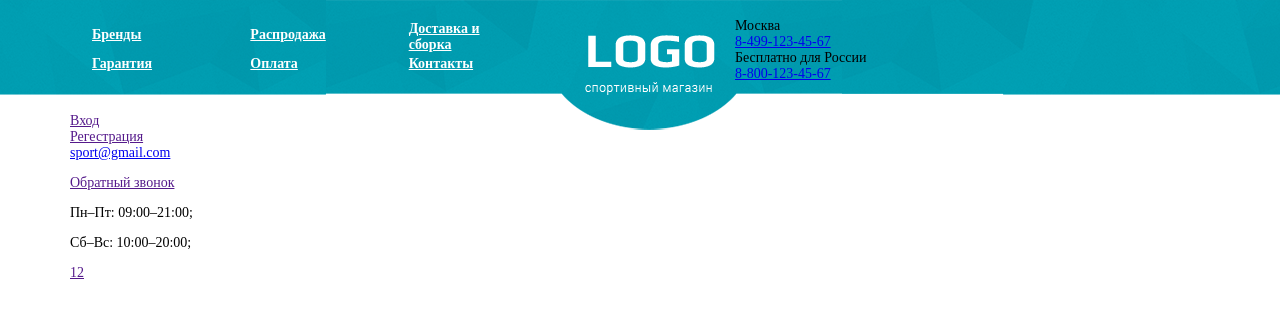
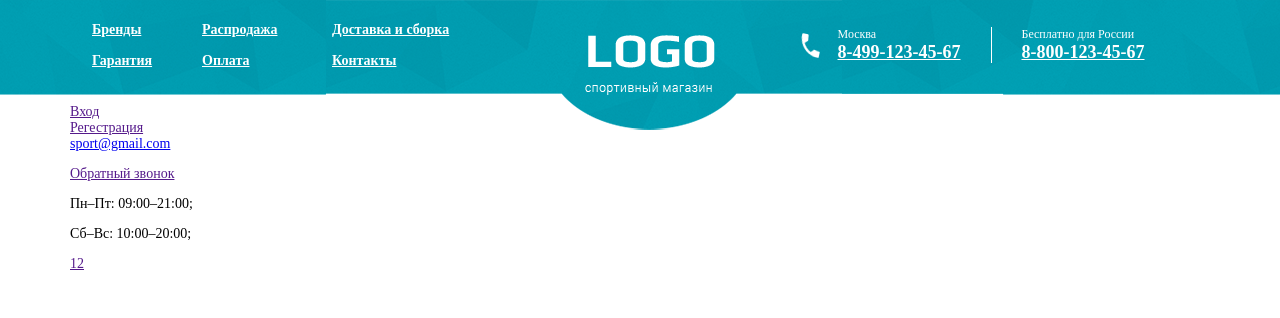
Before and after one commit to frontend-er/logo, a plain HTML site: page index.html in a window 1280 px wide. Drawn offline with Linux system fonts and the light colour scheme.

Commit message:
new header  - right

```diff
--- a/css/style.css
+++ b/css/style.css
@@ -52,6 +52,7 @@ body._lock {
 .top-header__content {
   display: flex;
   align-items: center;
+  height: 90px;
 }
 
 .top-header__column {
@@ -71,13 +72,13 @@ body._lock {
 }
 
 .menu__list {
-  display: flex;
-  flex-wrap: wrap;
+  display: grid;
+  grid-template-columns: 110px 130px 180px;
 }
 
 .menu__list li {
   list-style-type: none;
-  flex: 0 1 33.33333%;
+  margin: 2px 0px;
 }
 
 .menu__list li a {
@@ -87,12 +88,50 @@ body._lock {
 }
 
 .menu__link {
-  height: 27px;
+  min-height: 27px;
   display: inline-flex;
   justify-content: center;
   align-items: center;
-  padding: 0px 22px;
+  padding: 3px 22px;
   border-radius: 20px;
+}
+
+.contacts-header {
+  display: flex;
+  justify-content: center;
+}
+
+.contacts-header__column {
+  padding: 0 30px;
+  border-right: 1px solid white;
+}
+
+.contacts-header__column:last-child {
+  border: 0;
+}
+
+.contacts-header__item_icon {
+  padding: 0px 0px 0px 37px;
+  background: url("../img/icons/header/phone.png") left no-repeat;
+}
+
+.contacts-header__lable {
+  font-size: 12px;
+  font-weight: 300;
+  color: white;
+}
+
+.contacts-header__phone {
+  color: white;
+  font-size: 18px;
+  font-weight: 900;
+}
+
+.lable {
+  font-size: 12px;
+  font-weight: 300;
+  color: white;
+  margin: 0px 0px 5px 0px;
 }
 
 .bottom-header ul {
--- a/index.html
+++ b/index.html
@@ -40,13 +40,13 @@
                 <div class="top-header__contacts contacts-header">
                     <div class="contacts-header__column">
                         <div class="contacts-header__item contacts-header__item_icon">
-                            <div class="contacts-header lable">Москва</div>
+                            <div class="contacts-header__lable ">Москва</div>
                             <a href="tel:84991234567" class="contacts-header__phone">8-499-123-45-67</a>
                         </div>
                     </div>
                     <div class="contacts-header__column">
                         <div class="contacts-header__item">
-                            <div class="contacts-header lable">Бесплатно для России</div>
+                            <div class="contacts-header__lable">Бесплатно для России</div>
                             <a href="tel:88001234567" class="contacts-header__phone">8-800-123-45-67</a>
                         </div>
                     </div>
```
Also changed, not shown: css/style.min.css, img/icons/header/blluePhone.png (added), img/icons/header/calendar.png (added), img/icons/header/cart.png (added), img/icons/header/email.png (added), img/icons/header/login.png (added), img/icons/header/phone.png (added), img/icons/header/reg.png (added).
